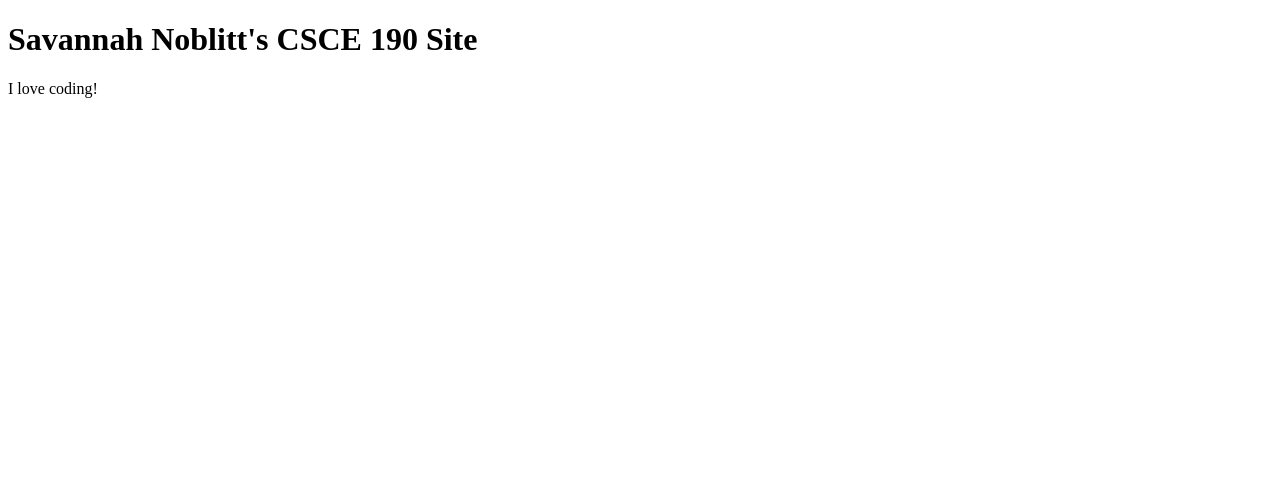
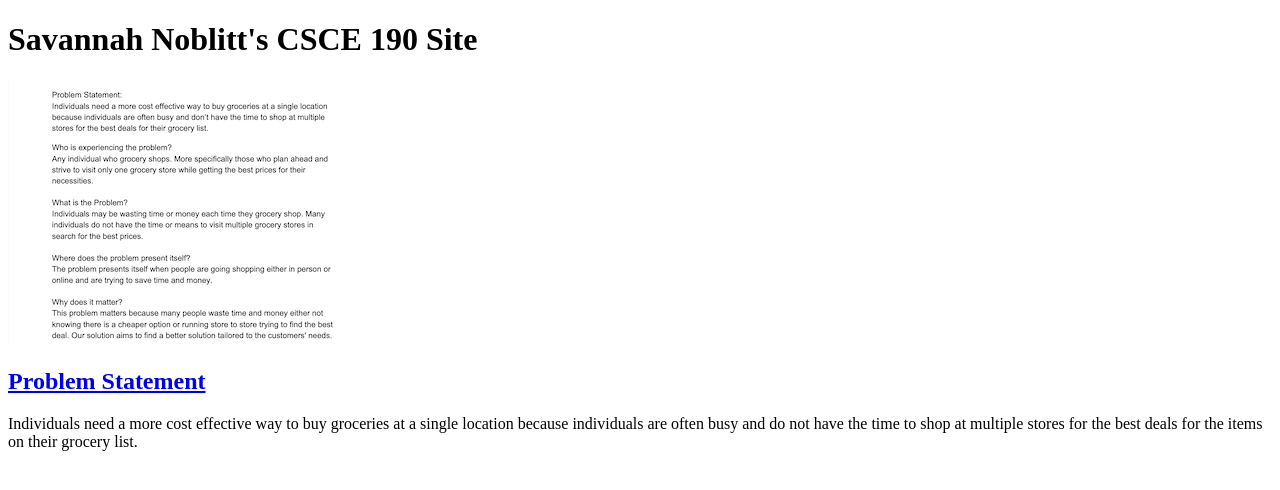
Before and after one commit to SavannahNoblitt/SavannahNoblitt.github.io, a plain HTML site: page index.html in a window 1280 px wide. Drawn offline with Linux system fonts and the light colour scheme.

Commit message:
Add files via upload

```diff
--- a/index.html
+++ b/index.html
@@ -4,10 +4,19 @@
        <title>CSCE 190 Savannah Noblitt</title>
    </head>
 
+    <body>
+        <h1>Savannah Noblitt's CSCE 190 Site</h1>
 
-    <body>
-<h1>Savannah Noblitt's CSCE 190 Site</h1>
-<p>I love coding!</p>
+        <section class="assignment">
+            <a href="Files/Problem_Statement.pdf"><img src="images/Problem_Statement.png"> </a>
+                <section class="ass-details">
+                    <a href="Files/Problem_Statement.pdf"><h2>Problem Statement</h2></a>
+                    <p>Individuals need a more cost effective way to buy groceries at a single location because individuals are often busy and do not have the time to shop at multiple stores for the best deals for the items on their grocery list.  </p>
+
+                </section>
+
+        </section>
+
     </body>
 
  </html>
```
Also changed, not shown: Images/Problem_Statement.png (added), 1 other file.
